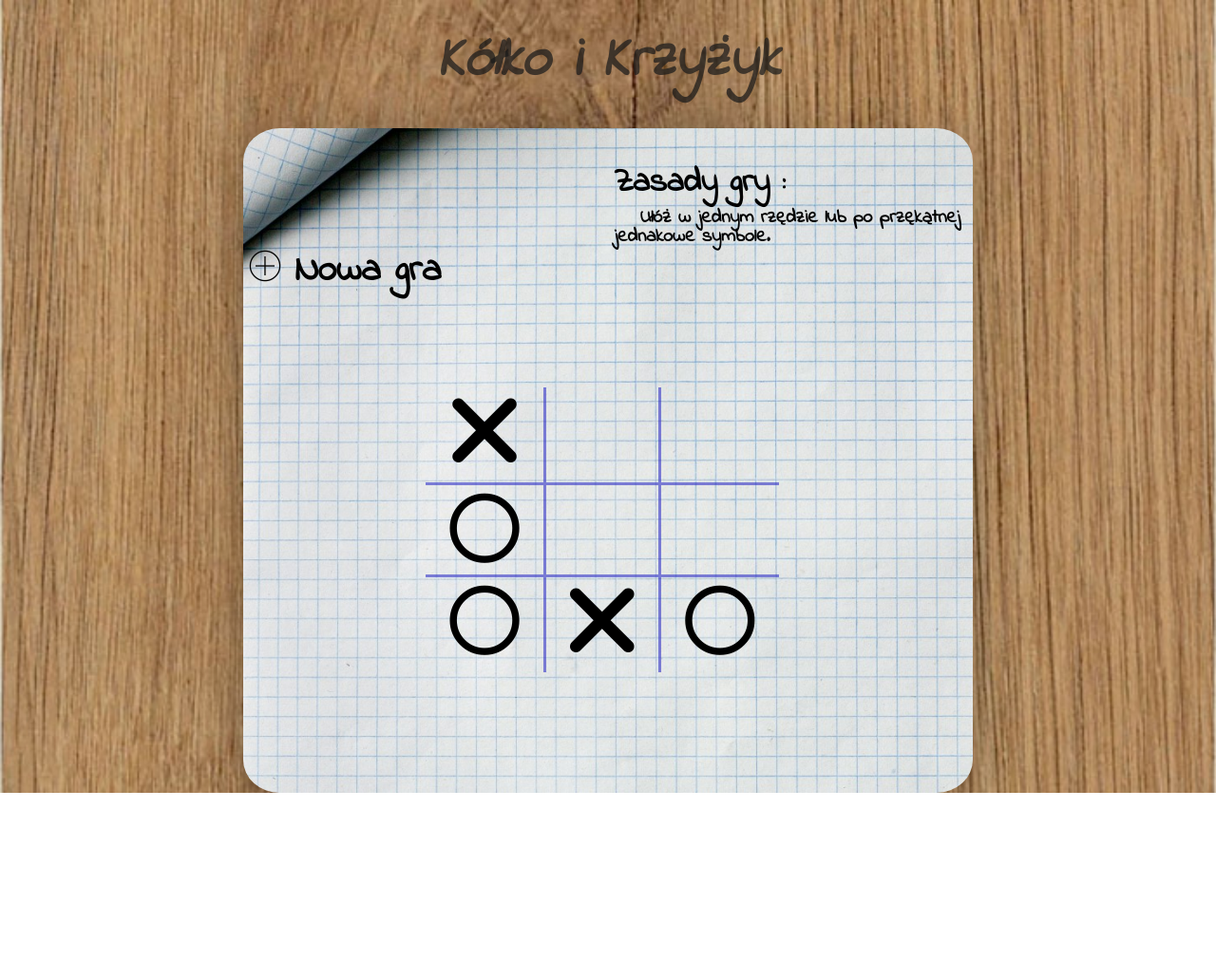
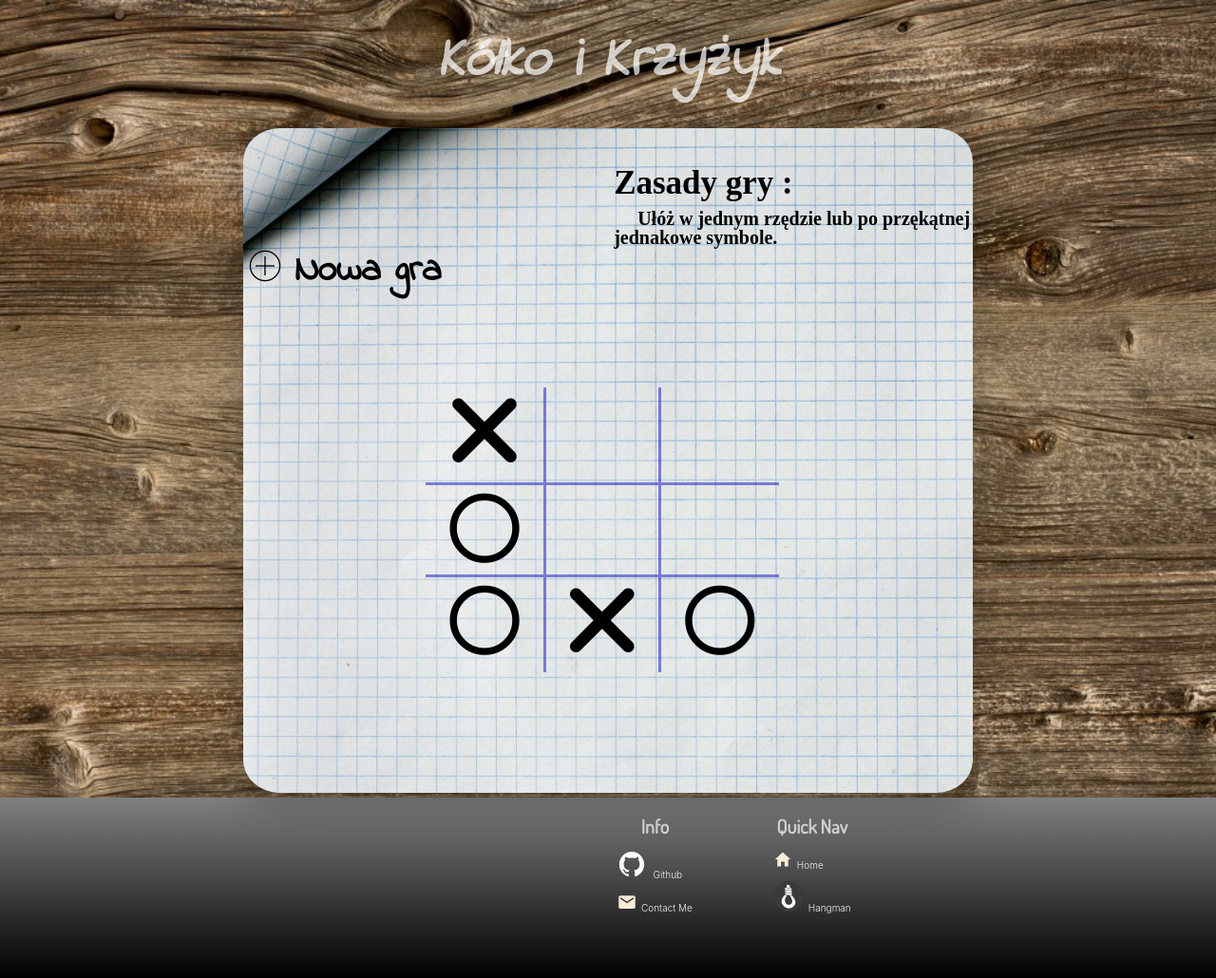
Before and after one commit to piwanicki/TicTacToeGame, a website: page index.html in a window 1280 px wide. Shown: the whole page at 95% size. Before the commit the page ends 835 px from the top, so only its background shows below. Drawn offline with nearby package versions, Linux system fonts and the light colour scheme; some packages are replaced by stand-ins of ours; a script that the page names is missing.

Commit message:
add footer, add some icons, add styling, prepare for mail system

```diff
--- a/css/html5reset.css
+++ b/css/html5reset.css
@@ -16,7 +16,7 @@ time, mark, audio, video {
     padding: 0;
     border: 0;
     outline: 0;
-    font-size: 100%;
+    /* font-size: 100%; */
     vertical-align: center;
     background: transparent;
 }
--- a/index.html
+++ b/index.html
@@ -14,6 +14,8 @@
     <link href="https://fonts.googleapis.com/css?family=Indie+Flower" rel="stylesheet">
     <link href="css/animate.css" rel="stylesheet" type="text/css">
     <link href="add/sweetalert2.min.css" rel="stylesheet">
+    <link href="https://fonts.googleapis.com/css?family=Indie+Flower&display=swap" rel="stylesheet">
+    <link href="https://fonts.googleapis.com/css?family=Dosis&display=swap" rel="stylesheet">
 
     <script src="https://cdn.jsdelivr.net/npm/sweetalert2@8"></script>
 
@@ -104,8 +106,44 @@
     </div>
     </div>
 
+    <footer class='Footer'>
+        <div class='InfoSection'>
+            <h4>Info</h4>
+            <ul>
+                <li class='GitIcon'>
+                    <a href="https://github.com/piwanicki/" target="_blank" rel="noopener noreferrer">
+                        <ion-icon name="logo-github"></ion-icon>
+                        <p>Github</p>
+                    </a>
+                </li>
+                <li class='ContactIcon' onClick={this.props.showMailDialog}>
+                    <ion-icon name="mail"></ion-icon>
+                    <p>Contact Me</p>
+                </li>
+            </ul>
+        </div>
+        <div class='QuickNav'>
+            <h4>Quick Nav</h4>
+            <ul>
+                <li>
+                    <a href="http://paweliwanickiportfolio.dx.am/pl" target="_blank" rel="noopener noreferrer">
+                        <ion-icon name="home"></ion-icon>
+                        <p>Home</p>
+                    </a>
+                </li>
+                <li>
+                    <a href='http://hangmantest.000webhostapp.com/'  target="_blank" rel="noopener noreferrer">
+                        <img src='images/hangTransparent.png' alt="hangman logo" />
+                        <p>Hangman</p>
+                    </a>
+                </li>
+            </ul>
+        </div>
+    </footer>
+
     <script src="game.js"></script>
     <script src="add/sweetalert2.min.js"></script>
+    <script src="https://unpkg.com/ionicons@4.5.10-0/dist/ionicons.js"></script>
 
 </body>
 
--- a/style.css
+++ b/style.css
@@ -1,5 +1,5 @@
 body {
-  font-family: "Indie Flower", cursive;
+  /* font-family: "Indie Flower", cursive; */
   font-size: 20px;
   font-weight: 300;
   text-rendering: optimizeLegibility;
@@ -8,13 +8,13 @@ body {
 
 .background {
   margin: 0;
-  background-image: url(images/blat.jpg);
+  background-image: url(images/background3.jpg);
   -webkit-background-size: cover;
   -moz-background-size: cover;
   -o-background-size: cover;
   background-size: cover;
   background-attachment: fixed;
-  min-height: 100vh;
+  min-height: 105vh;
 }
 
 * {
@@ -30,7 +30,8 @@ header h1 {
   font-size: 60px;
   font-style: italic;
   text-align: center;
-  color: rgba(26, 26, 26, 0.726);
+  /* color: rgba(26, 26, 26, 0.726); */
+  color: rgba(255, 255, 255, 0.712);
 }
 
 .container {
@@ -207,6 +208,210 @@ header h1 {
   }
 }
 
+/* FOOTER */
+
+.Footer {
+  color: antiquewhite;
+  height: 190px;
+  width: 100vw;
+  padding: 0;
+  display: block;
+  left: 0;
+  transition: transform 1s, visibility 2s;
+  background-image: linear-gradient(grey, black);
+}
+
+.Footer div {
+  display: inline-block;
+  vertical-align: top;
+  /* height: 100%; */
+}
+
+.YandexAdnotation {
+  float: left;
+  padding-top: 150px;
+  color: whitesmoke;
+  margin-left: 20px;
+}
+
+.Footer ul {
+  list-style: none;
+  padding: 10px 10px;
+  margin: 0;
+}
+
+.Footer li {
+  padding: 5px 0;
+  white-space: nowrap;
+  width: auto;
+}
+
+.InfoSection {
+  margin-top: 20px;
+  margin-left: 75%;
+  height: 150px;
+}
+
+.QuickNav {
+  margin-left: 60px;
+  margin-top: 20px;
+  height: 150px;
+}
+
+.GitIcon {
+  color: white;
+  font-size: 30px;
+}
+
+.GitIcon:hover {
+  color: grey;
+  transition: color 0.5s;
+  cursor: pointer;
+}
+
+.ContactIcon {
+  transition: transform 0.5s;
+}
+
+.ContactIcon:hover {
+  transform: scale(1.1);
+  cursor: pointer;
+}
+
+li p {
+  font-size: 10px;
+  color: whitesmoke;
+  display: inline-block;
+  font-family: -apple-system, BlinkMacSystemFont, Segoe UI, Roboto, Oxygen,
+    Ubuntu, Cantarell, Fira Sans, Droid Sans, Helvetica Neue, sans-serif;
+}
+
+li p:hover {
+  color: rgb(224, 216, 216);
+}
+
+li a {
+  text-decoration: none;
+  color: inherit;
+}
+
+a:active,
+a:visited,
+a:hover {
+  color: inherit;
+}
+
+h4 {
+  margin: 8px 10px;
+  color: rgba(245, 245, 245, 0.795);
+  font-family: "Dosis", sans-serif;
+  text-align: center;
+}
+
+.Hidden {
+  visibility: hidden;
+}
+
+.Close {
+  transform: translateY(38vh);
+  /* visibility: hidden; */
+}
+
+.Open {
+  transform: translateY(-25vh);
+}
+
+.OpenFooter {
+  font-size: 55px;
+  text-align: center;
+  color: black;
+  margin-left: 80vw;
+  margin-bottom: 10%;
+}
+
+.FooterContainer {
+  position: absolute;
+  /* top: 970px; */
+  left: 0;
+}
+
+@media only screen and (min-width: 401px) {
+  .OpenFooter {
+    display: none;
+  }
+}
+
+@media only screen and (min-width: 992px) and (max-width: 1300px) {
+  .InfoSection {
+    margin-left: 50%;
+  }
+}
+
+@media only screen and (min-width: 768px) and (max-width: 992px) {
+  .InfoSection {
+    margin-left: 40%;
+  }
+}
+
+@media only screen and (min-width: 600px) and (max-width: 768px) {
+  .InfoSection {
+    margin-left: 20%;
+  }
+}
+
+@media only screen and (min-width: 400px) and (max-width: 599px) {
+  .InfoSection {
+    margin-left: 0%;
+  }
+  .Footer li {
+    height: 20px;
+    margin: 10px 0px;
+  }
+
+  .YandexAdnotation {
+    font-size: 10px;
+    margin-top: 0;
+  }
+
+  .Footer {
+    height: 30vmax;
+  }
+}
+
+@media only screen and (max-width: 400px) {
+  .InfoSection {
+    margin-left: 5%;
+  }
+
+  .Footer li {
+    height: 20px;
+    margin: 10px 0px;
+  }
+
+  /* .YandexAdnotation {
+    font-size: 10px;
+    width: 50px;
+    text-align: center;
+    padding: 20px 0;
+  }
+
+  .QuickNav {
+    margin-left: 10px;
+  }
+
+  .FooterContainer {
+    top: 90vh;
+  }
+
+  .Footer {
+    height: 30vh;
+  }
+
+  .FooterArrowCont {
+    height: 60px;
+  } */
+}
+
 /* Media queries */
 
 @media only screen and (max-width: 768px) {
```
Also changed, not shown: images/background3.jpg (added), images/hangTransparent.png (added).
